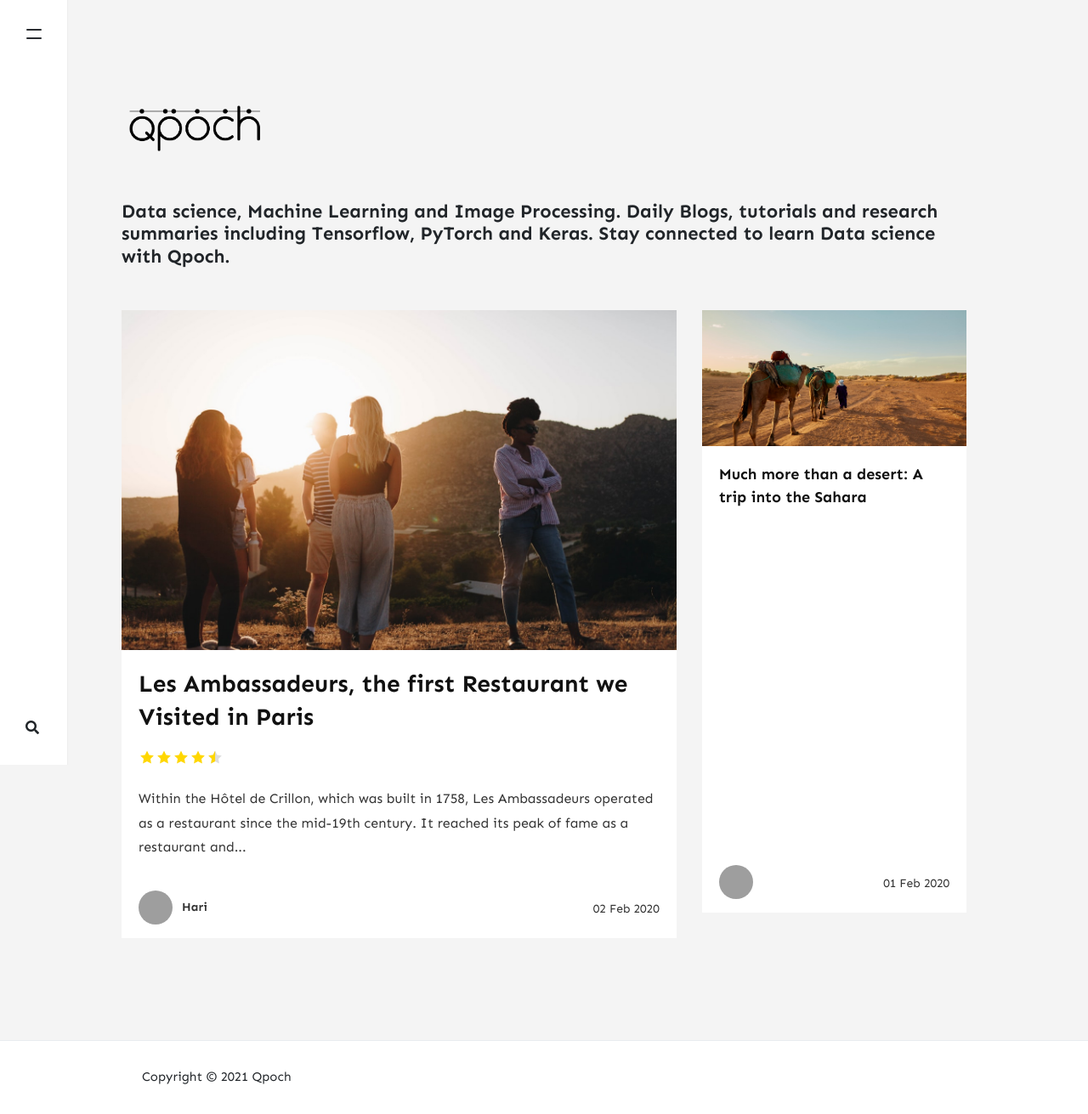
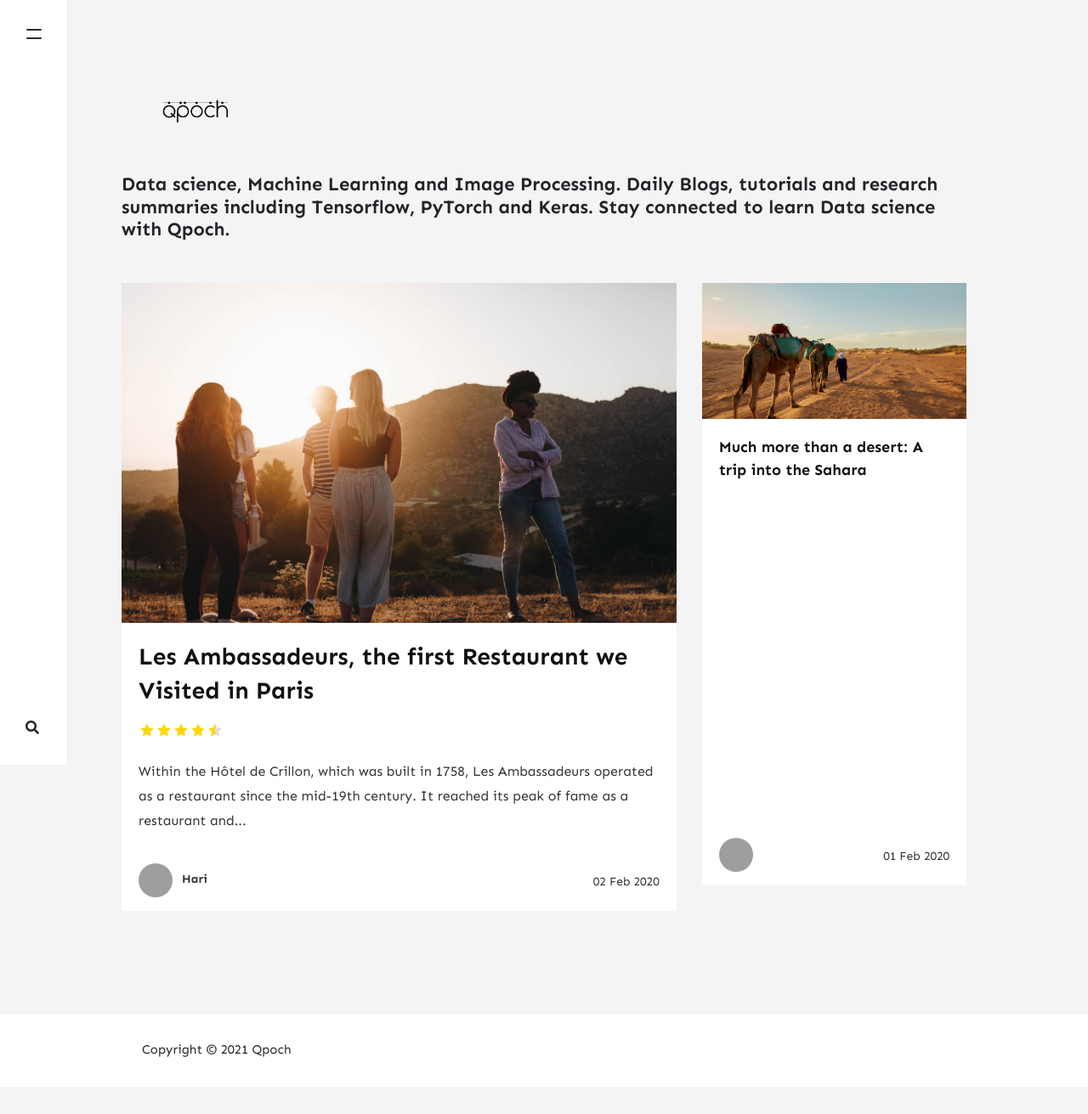
Before and after one commit to qpochlabs/coming_soon, a Jekyll site: the page built from index.html, in a window 1280 px wide. Shown: the whole page at 85% size. Built offline with Jekyll 4.4.1, drawn with Linux system fonts in a browser that asks for light colours; nearby versions of some CDN libraries; the list of posts is cut into pages by our own code; comment, search, counter and statistics services are not loaded; after the commit the page ends 1279 px from its top, so only the background shows below that; grey boxes are pictures that could not be loaded.

Commit message:
Update default.html

```diff
--- a/_layouts/default.html
+++ b/_layouts/default.html
@@ -71,7 +71,7 @@ ga('send', 'pageview');
     ================================================== -->
 
     <a class="navbar-brand" href="{{ site.baseurl }}/">
-        <img src="{{ site.baseurl }}/{{ site.logo }}" alt="{{ site.name }}" style="text-align: center;">
+        <img src="{{ site.baseurl }}/{{ site.logo }}" alt="{{ site.name }}" style="display: block; margin-left: auto; margin-right: auto; width: 50%;">
     </a>
 
 
```
